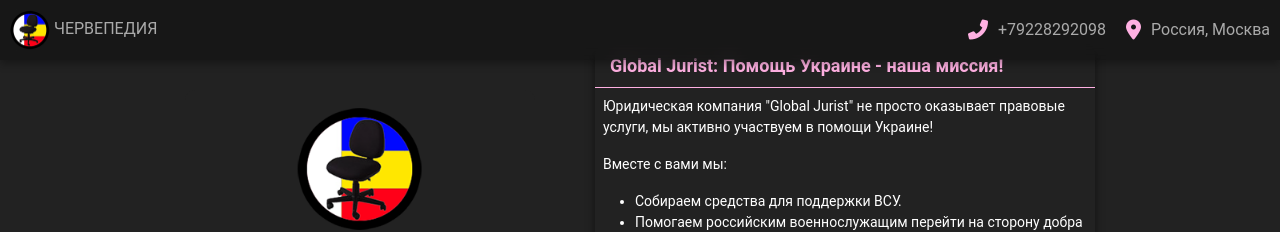
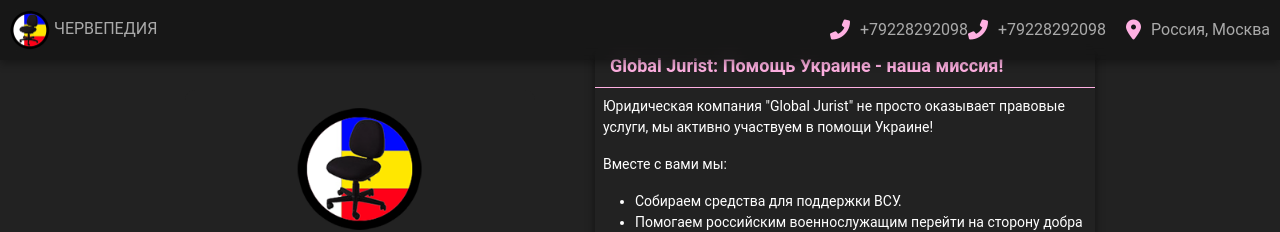
Before and after one commit to chervepedia/chervepedia.github.io, a Jekyll site: the page built from contact.md, in a window 1280 px wide. Shown: the top 232 px of the page. Built offline with Jekyll 4.4.1, drawn with Linux system fonts in a browser that asks for light colours; comment, search, counter and statistics services are not loaded.

Commit message:
Update default.html

```diff
--- a/_layouts/default.html
+++ b/_layouts/default.html
@@ -8,10 +8,8 @@
   <meta name="viewport" content="width=device-width, initial-scale=1.0">
   <title>{{ site.title }}</title>
 
-<meta name="google-site-verification" content="tN96XB8m6AEHJmdO6LRk31okxS0qyha49iAW7u2G5-c" />
-
-<meta name="msvalidate.01" content="F66D32F3B0143ED19880B22155894864" />
-
+  <meta name="google-site-verification" content="tN96XB8m6AEHJmdO6LRk31okxS0qyha49iAW7u2G5-c" />
+  <meta name="msvalidate.01" content="F66D32F3B0143ED19880B22155894864" />
 
   {% if page.url == '/' %}
     <!-- Open Graph Meta Tags for the Home Page -->
@@ -45,9 +43,7 @@
   <!-- Additional Meta Tags -->
   <meta name="description" content="{{ site.description }}" />
 
-
-
- <!-- Yandex.Metrika counter -->
+  <!-- Yandex.Metrika counter -->
   <script type="text/javascript">
     (function(m,e,t,r,i,k,a){m[i]=m[i]||function(){(m[i].a=m[i].a||[]).push(arguments)};
     m[i].l=1*new Date();
@@ -110,8 +106,10 @@
                   {% if item.icon %}
                     <i class="fas {{ item.icon }}"></i>
                   {% endif %}
-                  {% if item.title != "Главная" and item.title != "Меню" %}
-                    {{ item.title }}
+                  {% if item.title != "Главная" %}
+                    {% if item.title != "Меню" %}
+                      {{ item.title }}
+                    {% endif %}
                   {% endif %}
                 </a>
               </div>
@@ -178,6 +176,7 @@
     <div class="contact-info">
       {% if site.contact.phone != "" %}
         <i class="fas fa-phone-alt"></i> {{ site.contact.phone }}
+        <i class="fas fa-phone-alt"></i> {{ site.contact.phone }}
       {% endif %}
       {% if site.contact.address != "" %}
         <i class="fas fa-map-marker-alt" style="margin-left: 20px;"></i> {{ site.contact.address }}
```
